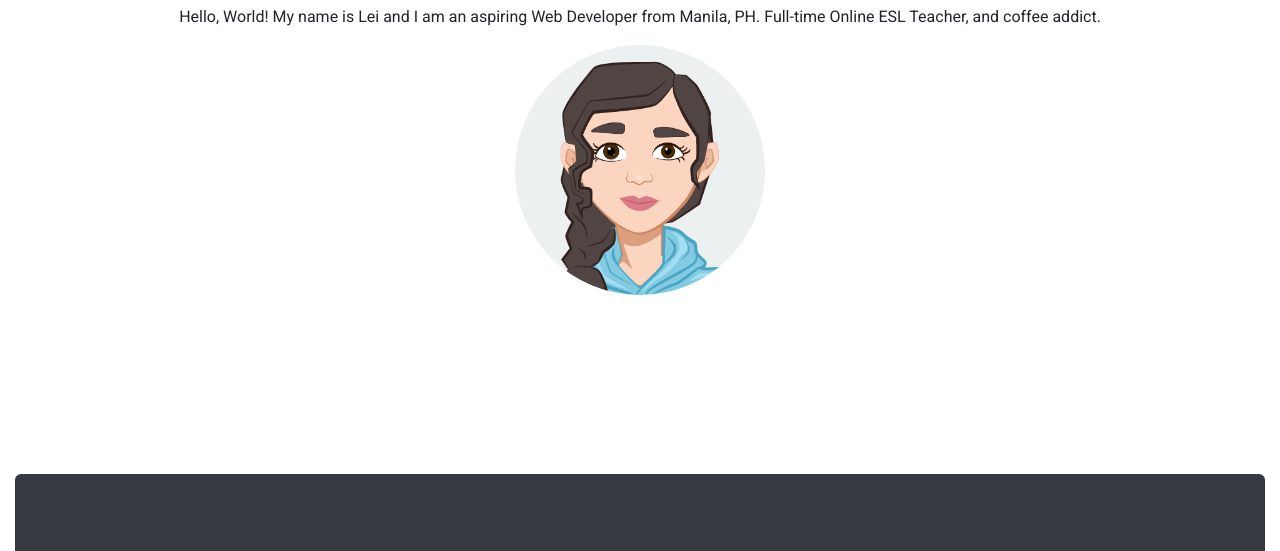
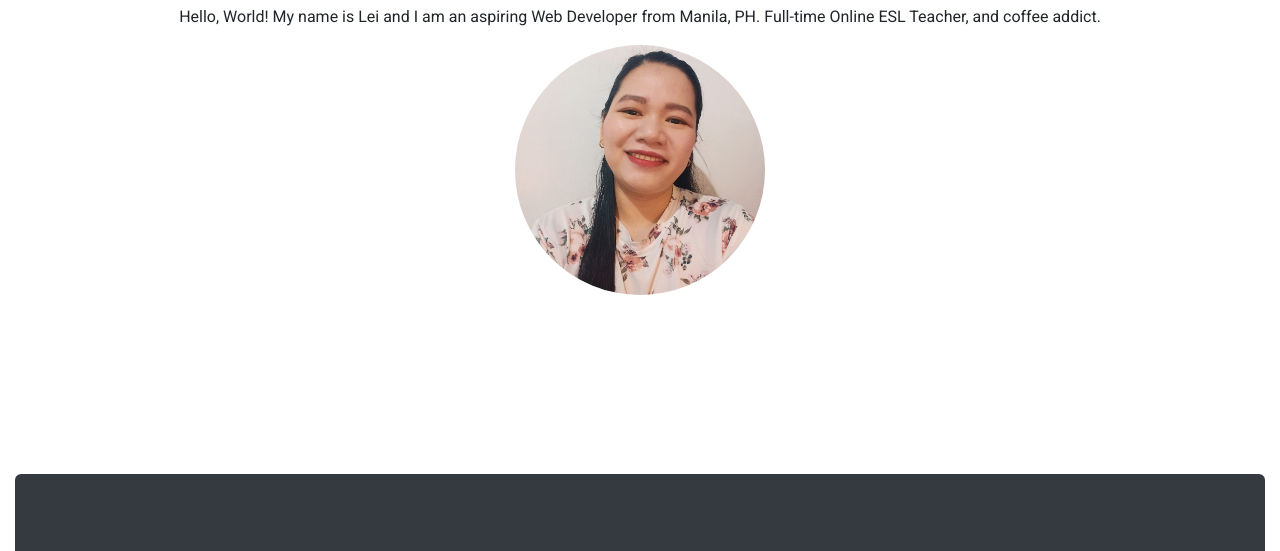
Before and after one commit to LeaMorales28/fcb-portfolio-morales, a plain HTML site: page index.html in a window 1280 px wide. Shown: the part 214-765 px from the top of the page. Drawn offline with nearby package versions, Linux system fonts and the light colour scheme.

Commit message:
Update index.html

```diff
--- a/index.html
+++ b/index.html
@@ -57,7 +57,7 @@ fixed-top">
 				<!-- p: paragraph -->
 				<p>Hello, World! My name is Lei and I am an aspiring Web Developer from Manila, PH. Full-time Online ESL Teacher, and coffee addict. </p>
 		<!-- img: image; src: source -->
-				<img id="profile" src="images/ako2.png" class="img-fluid">
+				<img id="profile" src="images/meh.jpg" class="img-fluid">
 		</section>
 
 
```
